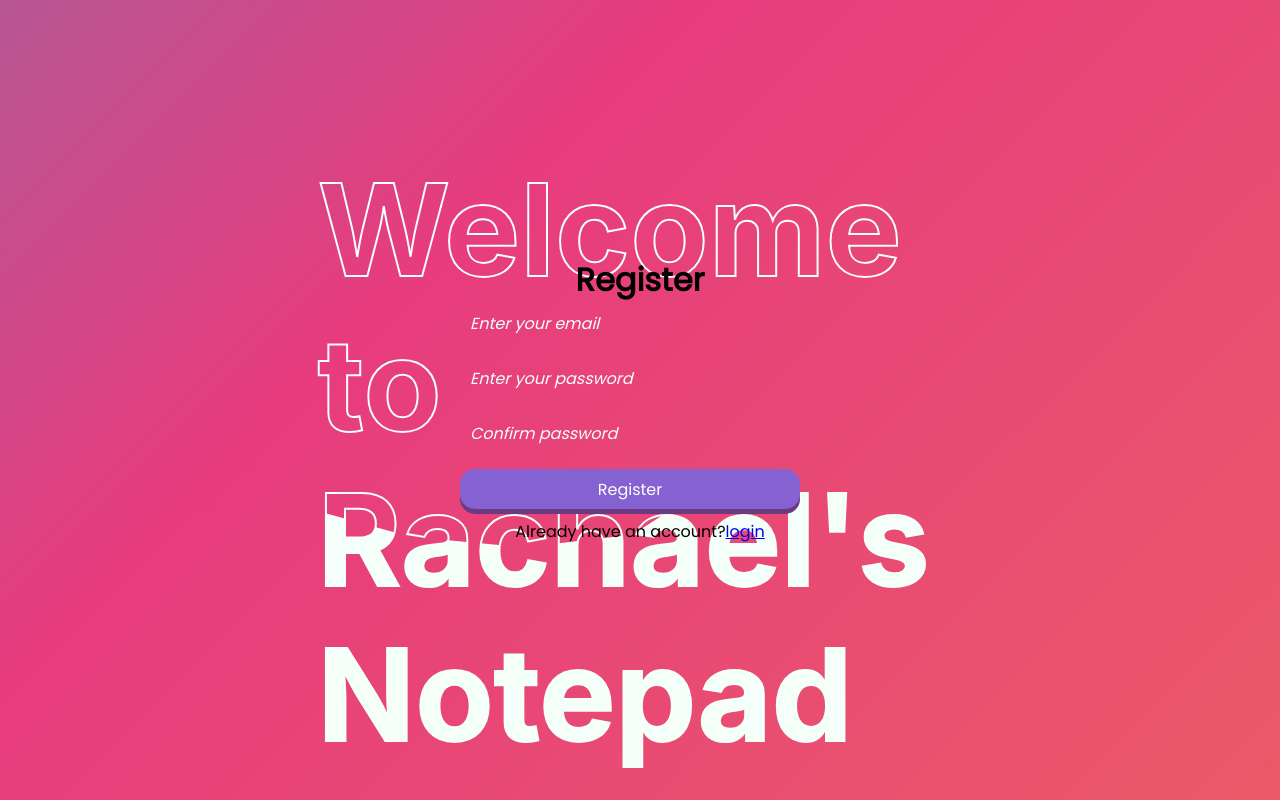
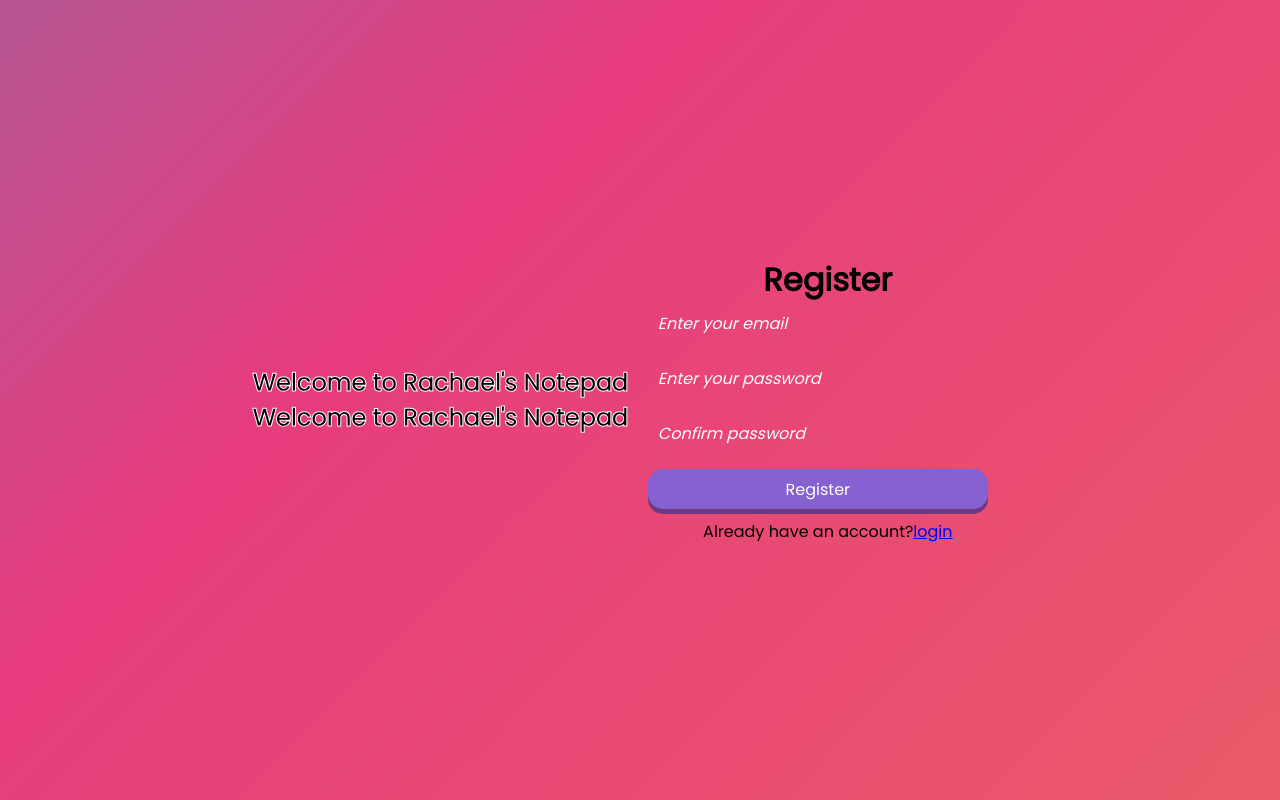
Before and after one commit to RachaelSMathew/notepad-rachael, a React (Create React App) app: page /register in a window 1280 px wide. Built offline with nearby package versions, Linux system fonts and the light colour scheme; no server answers.

Commit message:
Update Register.js

```diff
--- a/src/Register.js
+++ b/src/Register.js
@@ -48,7 +48,7 @@ function Register() {
   return (
     <div className="register-background">
     <div className='center'>
-      <div className="conTitle">
+      <div className="welcome-text">
       <h2>Welcome to Rachael's Notepad</h2>
       <h2>Welcome to Rachael's Notepad</h2>
       </div>
```
